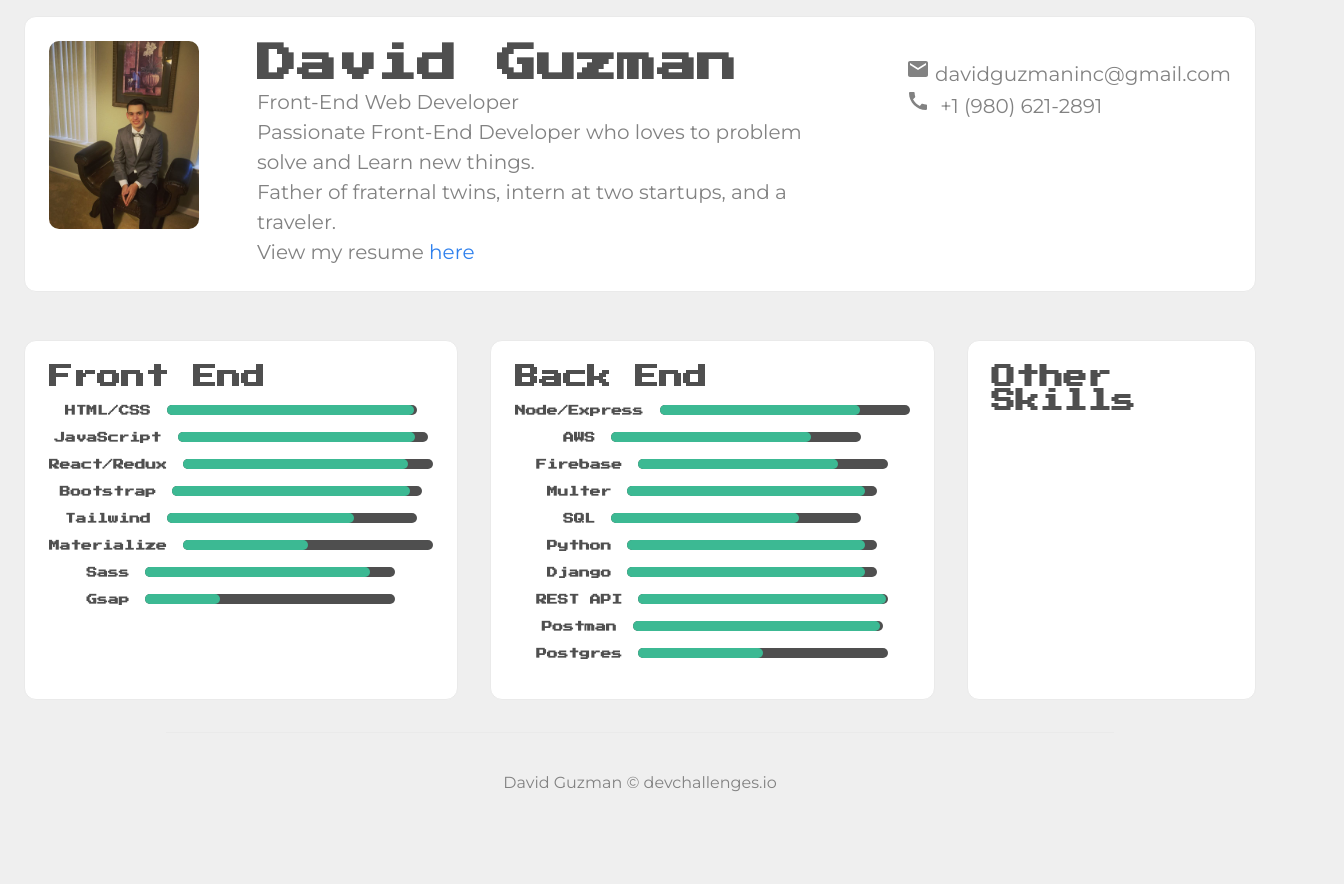
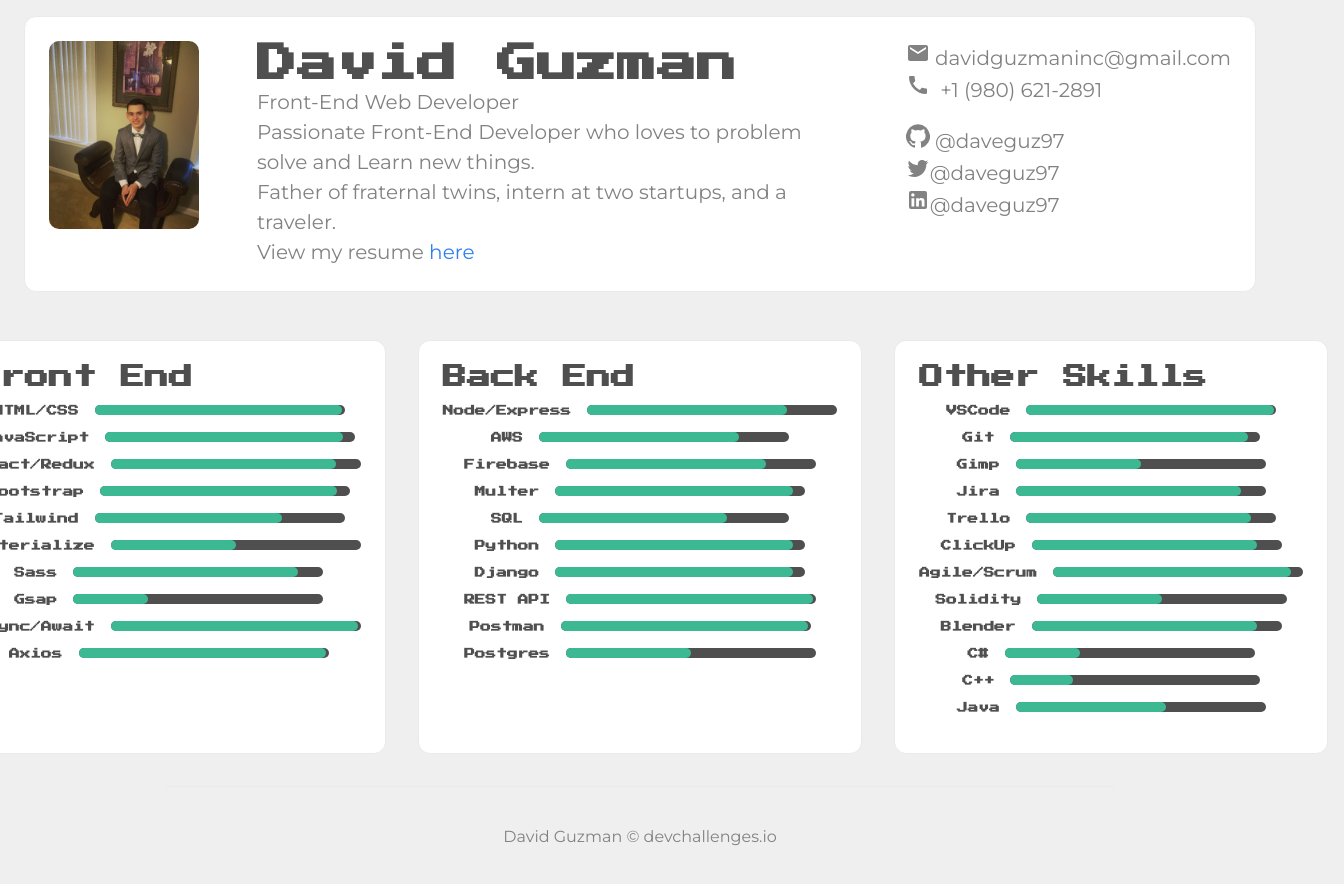
Before and after one commit to daveguz97/portfolio, a Next.js app: page / in a window 1280 px wide. Shown: the whole page, 1344 px wide, since content can reach past the window. Before the commit the page ends 832 px from the top, so only its background shows below. Built offline with nearby package versions, Linux system fonts and the light colour scheme.

Commit message:
Added the skills

```diff
--- a/components/Header.js
+++ b/components/Header.js
@@ -1,6 +1,5 @@
 import headerStyle from '../styles/Header.module.scss';
-import Email from '@material-ui/icons/Email';
-import Call from '@material-ui/icons/Call';
+import { Call, Email, GitHub, Twitter, LinkedIn } from '@material-ui/icons/';
 import styles from '../styles/Layout.module.scss';
 
 const Header = () => {
@@ -22,7 +21,12 @@ const Header = () => {
                             Father of fraternal twins, intern at two startups,
                             and a traveler.
                         </p>
-                        <p>View my resume <a href="/main-resume.pdf" target="_blank">here</a></p>
+                        <p>
+                            View my resume{' '}
+                            <a href='/main-resume.pdf' target='_blank'>
+                                here
+                            </a>
+                        </p>
                     </div>
                     <div className={headerStyle.socialLinks}>
                         <p>
@@ -37,6 +41,34 @@ const Header = () => {
                                 <Call /> &nbsp;+1 (980) 621-2891
                             </a>
                         </p>
+
+                        <br />
+
+                        <p>
+                            <a
+                                href='https://github.com/daveguz97'
+                                target='_blank'>
+                                <GitHub /> @daveguz97
+                            </a>
+                        </p>
+
+                        <p>
+                            <a
+                                href='https://twitter.com/daveguz97'
+                                target='_blank'>
+                                <Twitter />
+                                @daveguz97
+                            </a>
+                        </p>
+
+                        <p>
+                            <a
+                                href='https://linkedin.com/in/daveguz97'
+                                target='_blank'>
+                                <LinkedIn />
+                                @daveguz97
+                            </a>
+                        </p>
                     </div>
                 </div>
             </div>
--- a/components/Skills.js
+++ b/components/Skills.js
@@ -61,20 +61,32 @@ const Skills = () => {
                             <div className={skillStyles.completed}></div>
                         </div>
                     </div>
+                    <div
+                        className={`${skillStyles.async} ${skillStyles.skill}`}>
+                        <h6>Async/Await</h6>
+                        <div className={skillStyles.progressBar}>
+                            <div className={skillStyles.completed}></div>
+                        </div>
+                    </div>
+                    <div
+                        className={`${skillStyles.axios} ${skillStyles.skill}`}>
+                        <h6>Axios</h6>
+                        <div className={skillStyles.progressBar}>
+                            <div className={skillStyles.completed}></div>
+                        </div>
+                    </div>
                 </div>
             </div>
             <div className={`${styles.card} ${skillStyles.skillsCard}`}>
                 <div className={skillStyles.textContent}>
                     <h3>Back End</h3>
-                    <div
-                        className={`${skillStyles.node} ${skillStyles.skill}`}>
+                    <div className={`${skillStyles.node} ${skillStyles.skill}`}>
                         <h6>Node/Express</h6>
                         <div className={skillStyles.progressBar}>
                             <div className={skillStyles.completed}></div>
                         </div>
                     </div>
-                    <div
-                        className={`${skillStyles.aws} ${skillStyles.skill}`}>
+                    <div className={`${skillStyles.aws} ${skillStyles.skill}`}>
                         <h6>AWS</h6>
                         <div className={skillStyles.progressBar}>
                             <div className={skillStyles.completed}></div>
@@ -94,8 +106,7 @@ const Skills = () => {
                             <div className={skillStyles.completed}></div>
                         </div>
                     </div>
-                    <div
-                        className={`${skillStyles.sql} ${skillStyles.skill}`}>
+                    <div className={`${skillStyles.sql} ${skillStyles.skill}`}>
                         <h6>SQL</h6>
                         <div className={skillStyles.progressBar}>
                             <div className={skillStyles.completed}></div>
@@ -115,8 +126,7 @@ const Skills = () => {
                             <div className={skillStyles.completed}></div>
                         </div>
                     </div>
-                    <div
-                        className={`${skillStyles.rest} ${skillStyles.skill}`}>
+                    <div className={`${skillStyles.rest} ${skillStyles.skill}`}>
                         <h6>REST API</h6>
                         <div className={skillStyles.progressBar}>
                             <div className={skillStyles.completed}></div>
@@ -141,6 +151,90 @@ const Skills = () => {
             <div className={`${styles.card} ${skillStyles.skillsCard}`}>
                 <div className={skillStyles.textContent}>
                     <h3>Other Skills</h3>
+                    <div
+                        className={`${skillStyles.vscode} ${skillStyles.skill}`}>
+                        <h6>VSCode</h6>
+                        <div className={skillStyles.progressBar}>
+                            <div className={skillStyles.completed}></div>
+                        </div>
+                    </div>
+                    <div
+                        className={`${skillStyles.git} ${skillStyles.skill}`}>
+                        <h6>Git</h6>
+                        <div className={skillStyles.progressBar}>
+                            <div className={skillStyles.completed}></div>
+                        </div>
+                    </div>
+                    <div
+                        className={`${skillStyles.gimp} ${skillStyles.skill}`}>
+                        <h6>Gimp</h6>
+                        <div className={skillStyles.progressBar}>
+                            <div className={skillStyles.completed}></div>
+                        </div>
+                    </div>
+                    <div
+                        className={`${skillStyles.jira} ${skillStyles.skill}`}>
+                        <h6>Jira</h6>
+                        <div className={skillStyles.progressBar}>
+                            <div className={skillStyles.completed}></div>
+                        </div>
+                    </div>
+                    <div
+                        className={`${skillStyles.trello} ${skillStyles.skill}`}>
+                        <h6>Trello</h6>
+                        <div className={skillStyles.progressBar}>
+                            <div className={skillStyles.completed}></div>
+                        </div>
+                    </div>
+                    <div
+                        className={`${skillStyles.clickUp} ${skillStyles.skill}`}>
+                        <h6>ClickUp</h6>
+                        <div className={skillStyles.progressBar}>
+                            <div className={skillStyles.completed}></div>
+                        </div>
+                    </div>
+                    <div
+                        className={`${skillStyles.scrum} ${skillStyles.skill}`}>
+                        <h6>Agile/Scrum</h6>
+                        <div className={skillStyles.progressBar}>
+                            <div className={skillStyles.completed}></div>
+                        </div>
+                    </div>
+                    <div
+                        className={`${skillStyles.solidity} ${skillStyles.skill}`}>
+                        <h6>Solidity</h6>
+                        <div className={skillStyles.progressBar}>
+                            <div className={skillStyles.completed}></div>
+                        </div>
+                    </div>
+                    <div
+                        className={`${skillStyles.blender} ${skillStyles.skill}`}>
+                        <h6>Blender</h6>
+                        <div className={skillStyles.progressBar}>
+                            <div className={skillStyles.completed}></div>
+                        </div>
+                    </div>
+                    <div
+                        className={`${skillStyles.csharp} ${skillStyles.skill}`}>
+                        <h6>C#</h6>
+                        <div className={skillStyles.progressBar}>
+                            <div className={skillStyles.completed}></div>
+                        </div>
+                    </div>
+                    <div
+                        className={`${skillStyles.cplusplus} ${skillStyles.skill}`}>
+                        <h6>C++</h6>
+                        <div className={skillStyles.progressBar}>
+                            <div className={skillStyles.completed}></div>
+                        </div>
+                    </div>
+                    <div
+                        className={`${skillStyles.java} ${skillStyles.skill}`}>
+                        <h6>Java</h6>
+                        <div className={skillStyles.progressBar}>
+                            <div className={skillStyles.completed}></div>
+                        </div>
+                    </div>
                 </div>
             </div>
         </section>
--- a/styles/Header.module.scss
+++ b/styles/Header.module.scss
@@ -71,8 +71,12 @@
 
         .socialLinks {
             p {
-                margin: 1rem 0.5rem;
+                margin: .5rem 0.5rem;
                 font-size: 0.9rem;
+
+                &:first-child {
+                    margin-top: 1rem;
+                }
             }
         }
     }
--- a/styles/Skills.module.scss
+++ b/styles/Skills.module.scss
@@ -68,6 +68,21 @@
             width: 30%;
         }
     }
+    .async {
+        .completed {
+            width: 99%;
+        }
+    }
+    .fetch {
+        .completed {
+            width: 99%;
+        }
+    }
+    .axios {
+        .completed {
+            width: 99%;
+        }
+    }
 
     // back-end tech
     .node {
@@ -120,4 +135,56 @@
             width: 50%;
         }
     }
+
+    // Other Tech
+    .vscode {
+        .completed {
+            width: 99%;
+        }
+    }
+    .git {
+        .completed {
+            width: 95%;
+        }
+    }
+    .gimp {
+        .completed {
+            width: 50%;
+        }
+    }
+    .jira, .trello, .clickUp {
+        .completed {
+            width: 90%;
+        }
+    }
+    .scrum {
+        .completed {
+            width: 95%;
+        }
+    }
+    .solidity {
+        .completed {
+            width: 50%;
+        }
+    }
+    .blender {
+        .completed {
+            width: 90%;
+        }
+    }
+    .csharp {
+        .completed {
+            width: 30%;
+        }
+    }
+    .cplusplus {
+        .completed {
+            width: 25%;
+        }
+    }
+    .java {
+        .completed {
+            width: 60%;
+        }
+    }
 }
```
